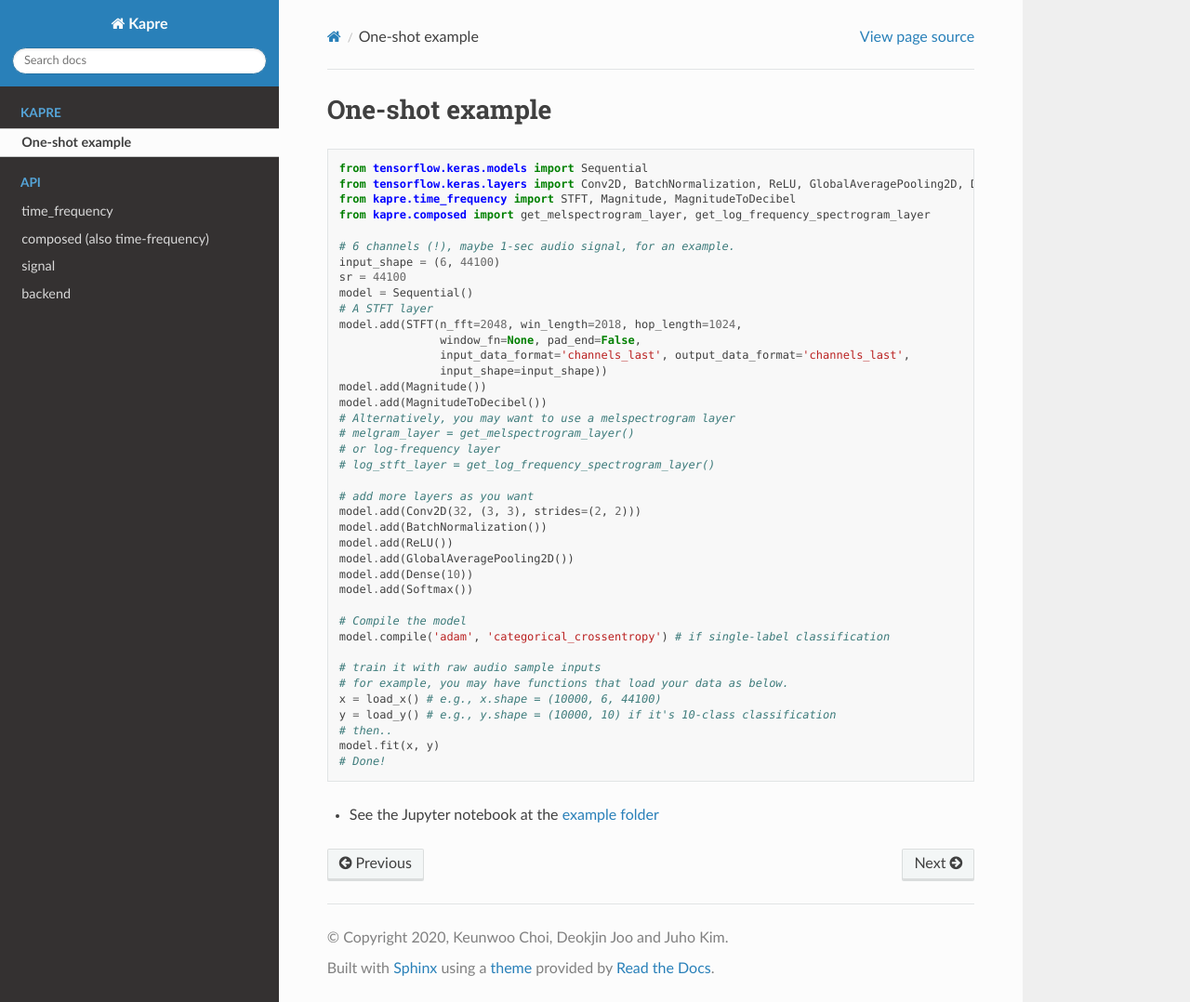
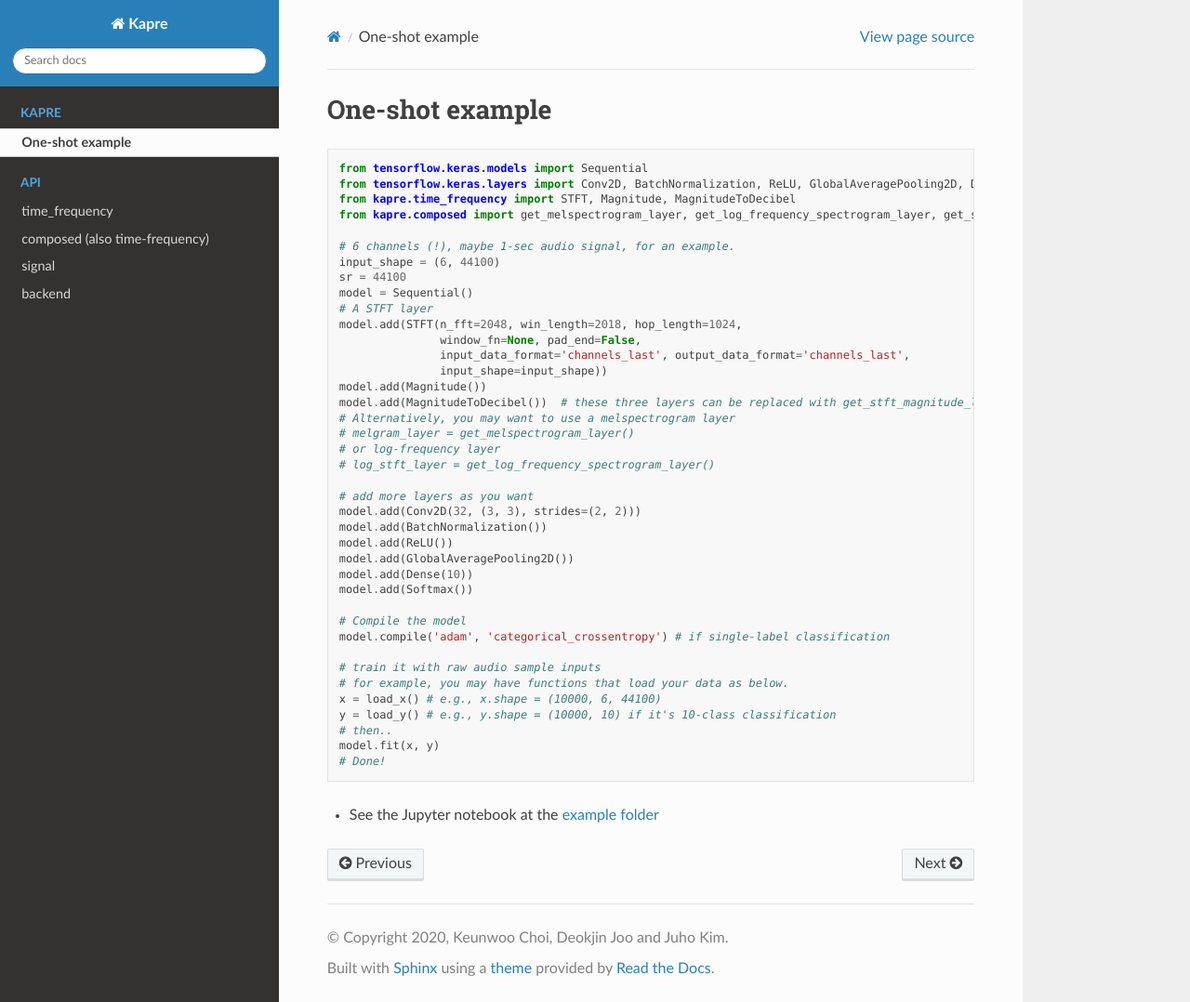
Before and after one commit to keunwoochoi/kapre, a Sphinx documentation site: the page built from docs/quickstart.rst, in a window 1280 px wide and 1078 px high. Shown: the whole window at 93% size. Built offline with Sphinx 7.4.7 and the Read the Docs theme 2.0.0, drawn with Linux system fonts in a browser that asks for light colours.

```diff
--- a/docs/quickstart.rst
+++ b/docs/quickstart.rst
@@ -6,7 +6,7 @@ One-shot example
     from tensorflow.keras.models import Sequential
     from tensorflow.keras.layers import Conv2D, BatchNormalization, ReLU, GlobalAveragePooling2D, Dense, Softmax
     from kapre.time_frequency import STFT, Magnitude, MagnitudeToDecibel
-    from kapre.composed import get_melspectrogram_layer, get_log_frequency_spectrogram_layer
+    from kapre.composed import get_melspectrogram_layer, get_log_frequency_spectrogram_layer, get_stft_magnitude_layer
 
     # 6 channels (!), maybe 1-sec audio signal, for an example.
     input_shape = (6, 44100)
@@ -18,7 +18,7 @@ One-shot example
                    input_data_format='channels_last', output_data_format='channels_last',
                    input_shape=input_shape))
     model.add(Magnitude())
-    model.add(MagnitudeToDecibel())
+    model.add(MagnitudeToDecibel())  # these three layers can be replaced with get_stft_magnitude_layer()
     # Alternatively, you may want to use a melspectrogram layer
     # melgram_layer = get_melspectrogram_layer()
     # or log-frequency layer
```
Also changed, not shown: README.md (+1 -1 lines), 1 other file.
